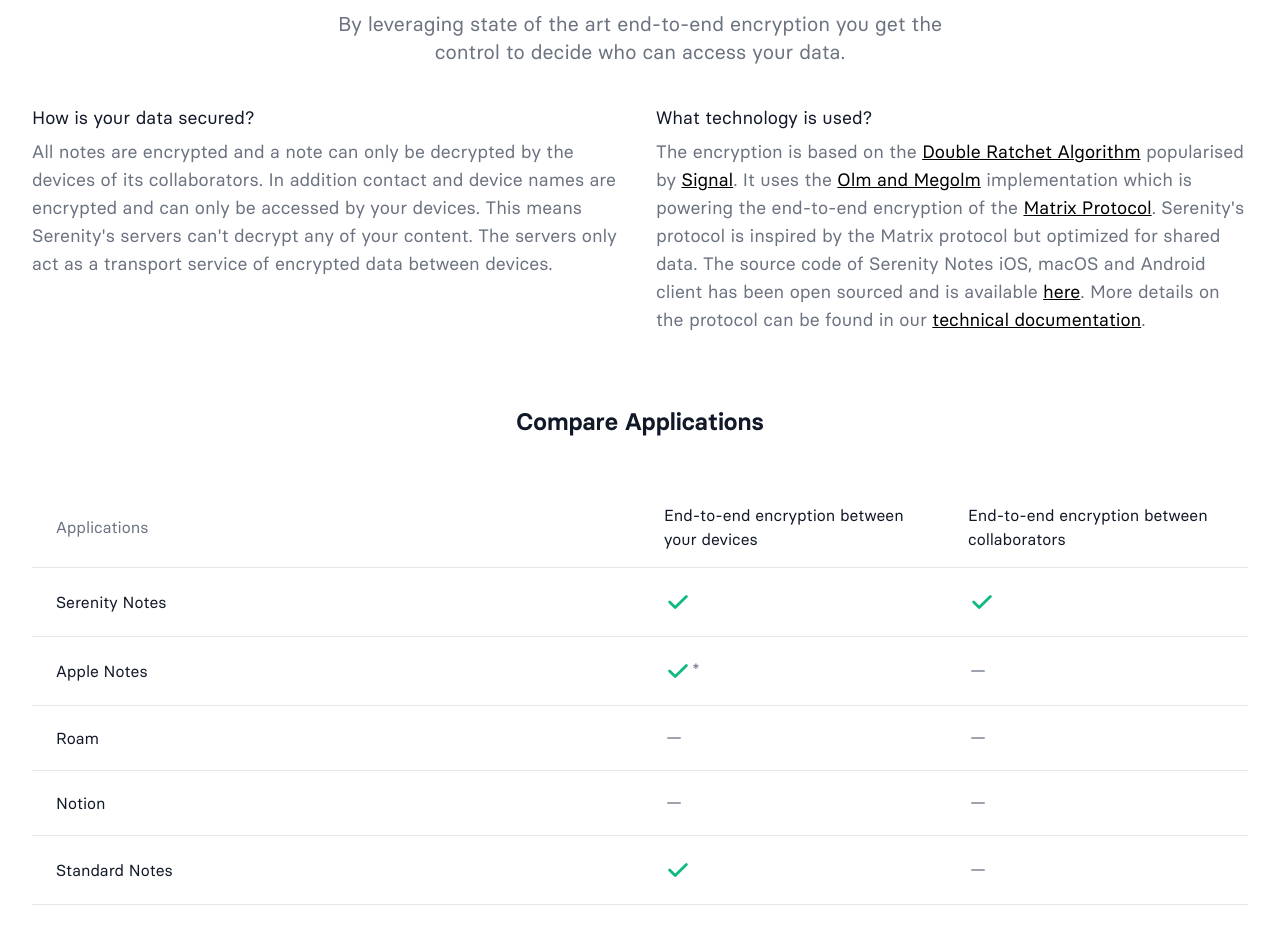
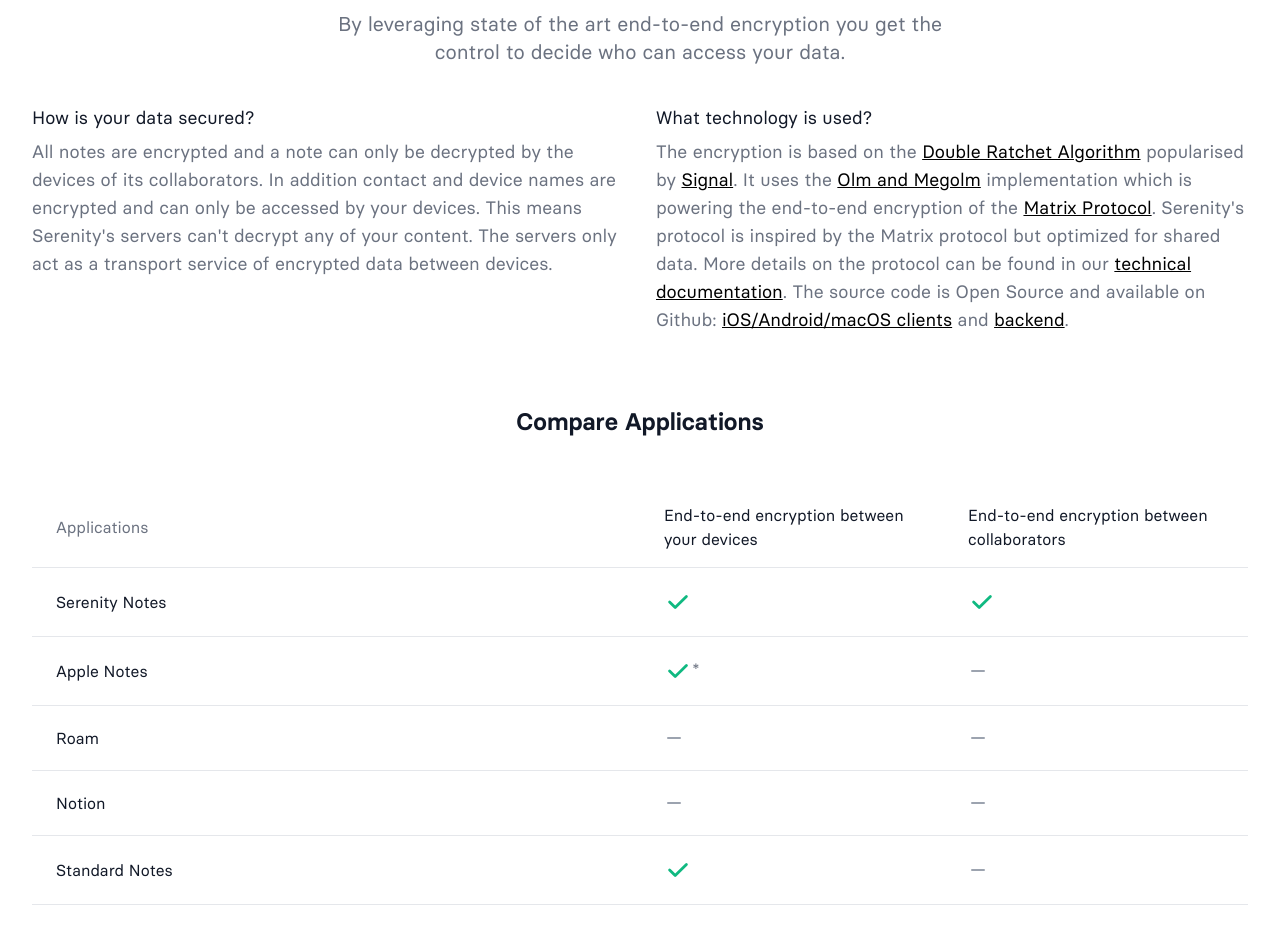
Before and after one commit to serenity-kit/website-legacy, a Next.js app: page /en/notes in a window 1280 px wide. Shown: the part 1360-2289 px from the top of the page. Built offline with nearby package versions, Linux system fonts and the light colour scheme; what @tailwindcss/typography, urql would draw is missing.

Commit message:
update open source reference

```diff
--- a/pages/en/notes/index.tsx
+++ b/pages/en/notes/index.tsx
@@ -118,16 +118,19 @@ export default function NotesHome() {
                     implementation which is powering the end-to-end encryption
                     of the <a href="https://matrix.org/">Matrix Protocol</a>.
                     Serenity's protocol is inspired by the Matrix protocol but
-                    optimized for shared data. The source code of Serenity Notes
-                    iOS, macOS and Android client has been open sourced and is
-                    available{" "}
-                    <a href="https://github.com/SerenityNotes/serenity-notes-clients">
-                      here
-                    </a>
-                    . More details on the protocol can be found in our{" "}
+                    optimized for shared data. More details on the protocol can
+                    be found in our{" "}
                     <Link href="/en/notes/technical-documentation">
                       technical documentation
                     </Link>
+                    . The source code is Open Source and available on Github:{" "}
+                    <a href="https://github.com/SerenityNotes/serenity-notes-clients">
+                      iOS/Android/macOS clients
+                    </a>{" "}
+                    and{" "}
+                    <a href="https://github.com/SerenityNotes/serenity-notes-backend">
+                      backend
+                    </a>
                     .
                   </dd>
                 </div>
```
